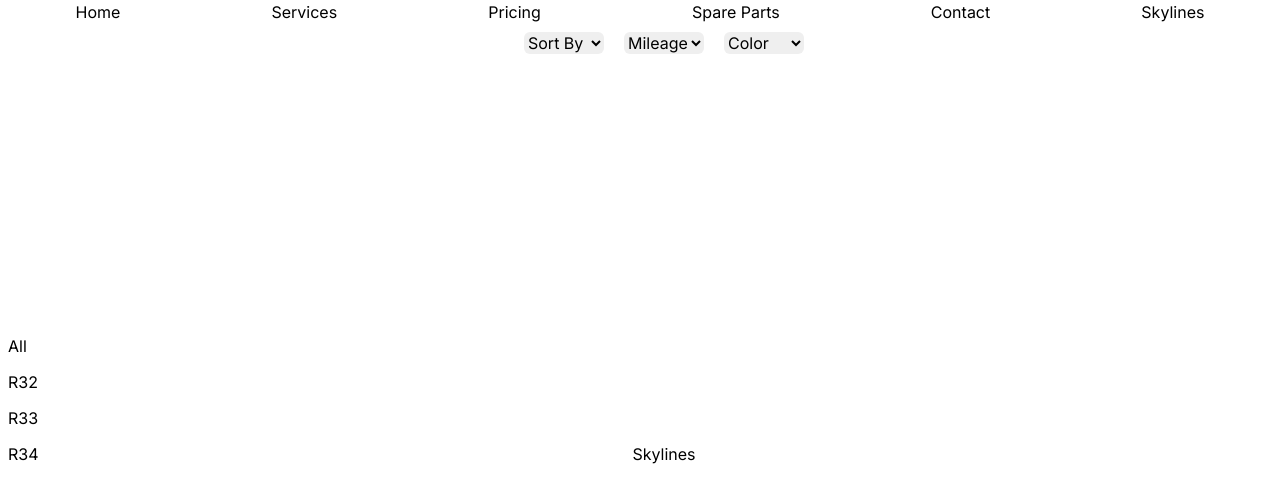
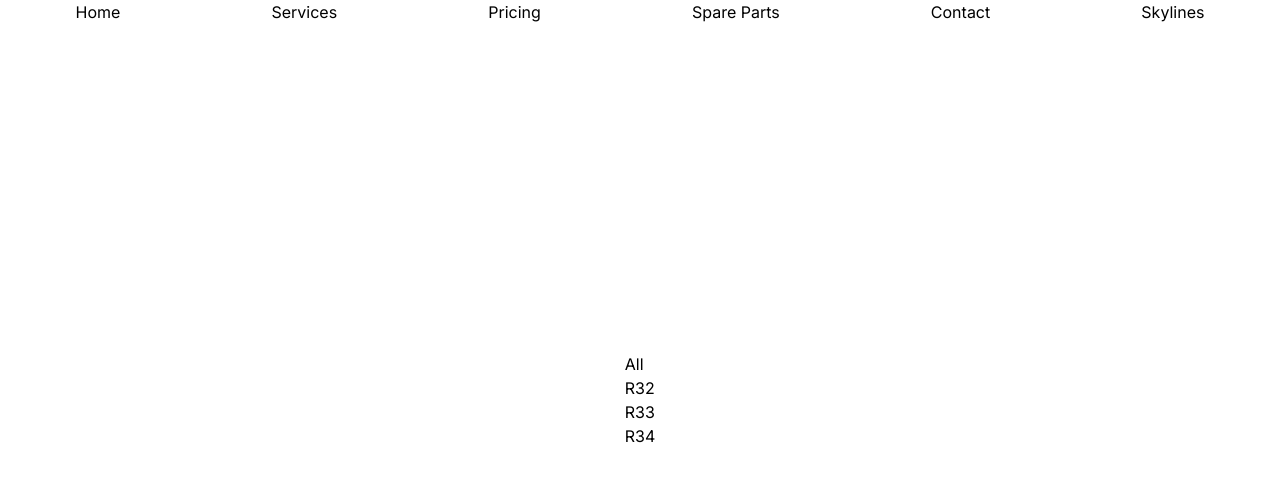
Before and after one commit to gabrielsro/skylers-garage, a Next.js app: page /skylines in a window 1280 px wide. Shown: the top 502 px of the page. Built offline with nearby package versions, Linux system fonts and the light colour scheme; a web font is replaced by a local one; what tailwind-nord would draw is missing.

Commit message:
Used route group for '/skylines/...'

```diff
--- a/src/app/skylines/page.tsx
+++ b/src/app/skylines/page.tsx
@@ -1,7 +1,31 @@
+import Link from "next/link";
+
 export default function Page() {
   return (
     <div className="grid place-content-center min-h-screen">
-      <p>Skylines</p>
+      <Link href="/skylines/all">
+        <div>
+          <p>All</p>
+        </div>
+      </Link>
+
+      <Link href="/skylines/r32">
+        <div>
+          <p>R32</p>
+        </div>
+      </Link>
+
+      <Link href="/skylines/r33">
+        <div>
+          <p>R33</p>
+        </div>
+      </Link>
+
+      <Link href="/skylines/r34">
+        <div>
+          <p>R34</p>
+        </div>
+      </Link>
     </div>
   );
 }
```
Also changed, not shown: src/app/skylines/(categories)/all/page.tsx (renamed from src/app/skylines/all/page.tsx), src/app/skylines/(categories)/layout.tsx (renamed from src/app/skylines/layout.tsx), src/app/skylines/(categories)/r32/page.tsx (renamed from src/app/skylines/r32/page.tsx), src/app/skylines/(categories)/r33/page.tsx (renamed from src/app/skylines/r33/page.tsx), src/app/skylines/(categories)/r34/page.tsx (renamed from src/app/skylines/r34/page.tsx).
